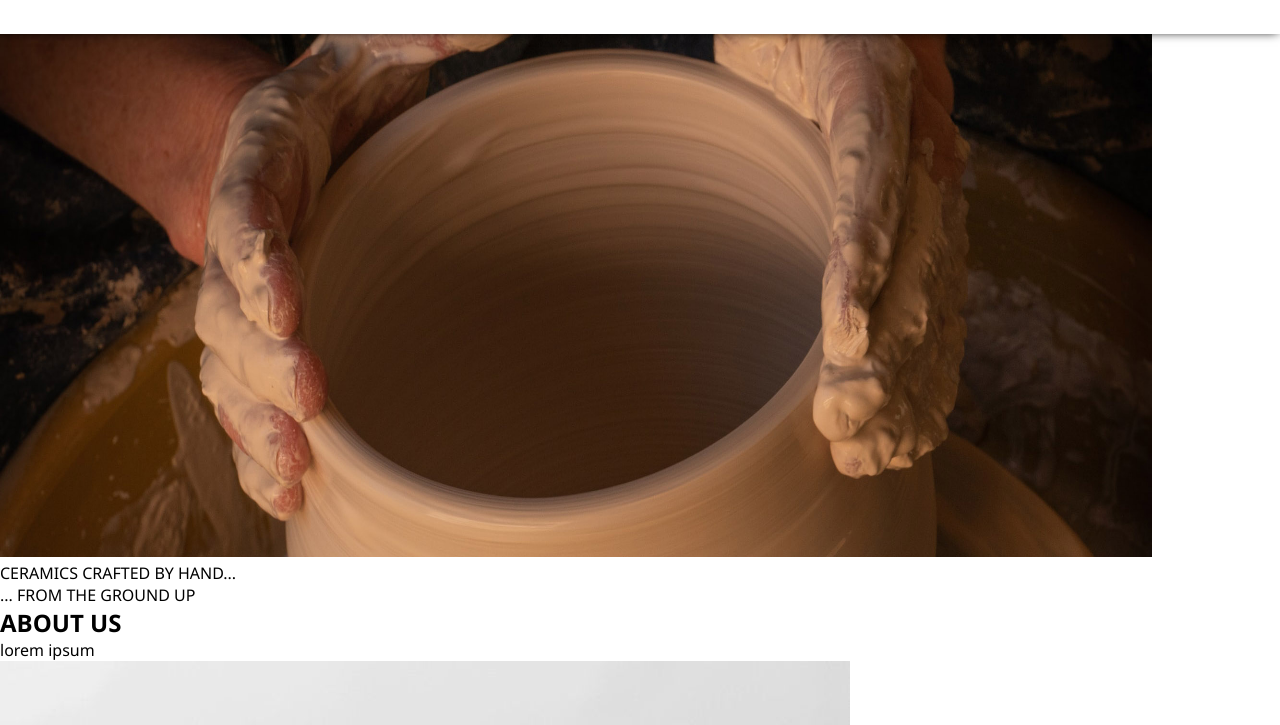
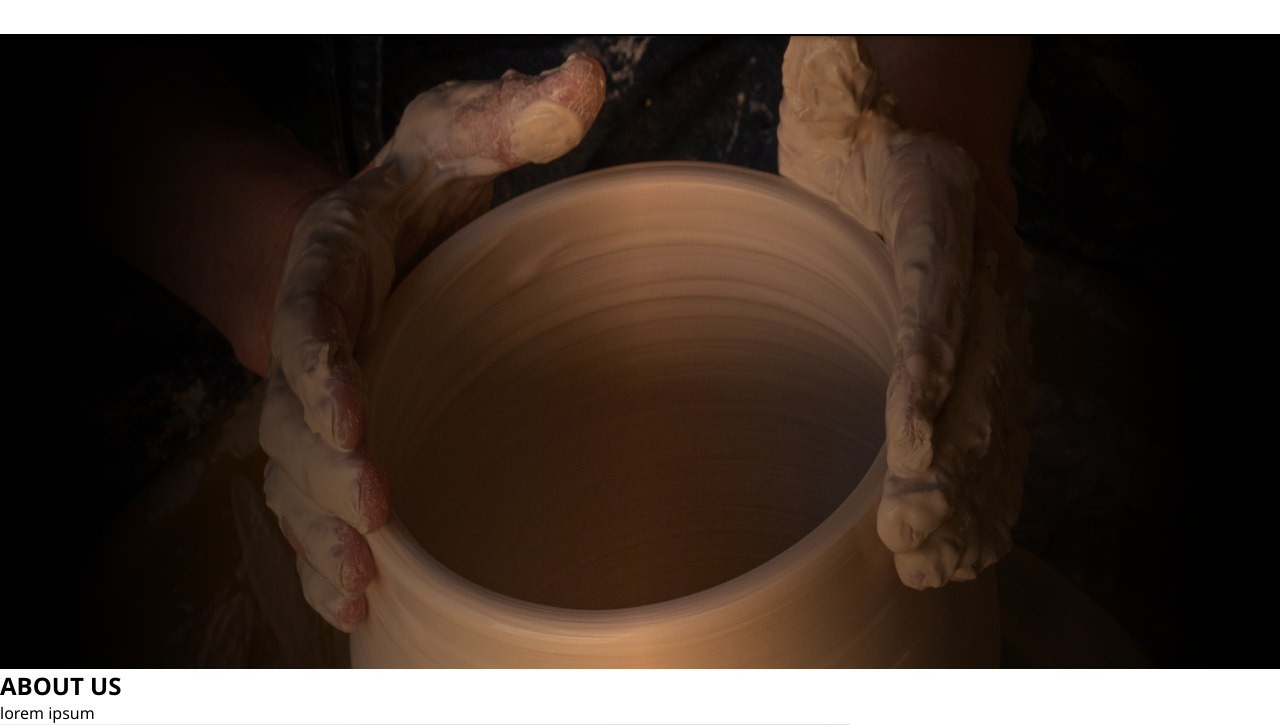
Before and after one commit to MBisovskyi/eCommerce-Web-Site, a plain HTML site: page index.html in a window 1280 px wide. Shown: the part 76-801 px from the top of the page. Drawn offline with Linux system fonts and the light colour scheme.

Commit message:
Picture of the header is set + Linear gradient applied to the picture

```diff
--- a/index.html
+++ b/index.html
@@ -26,21 +26,20 @@
               >
             </div>
           </div>
-          <div><input class="header_search_field" type="text" /></div>
+          <div>
+            <input class="header_search_field" type="text" />
+          </div>
           <span>CART (0)</span>
         </div>
       </div>
-      <section>
-        <div>
+      <div class="lower_header_container">
         <img
           class="header_pottery_picture"
           src="./assets/earl-wilcox-y3W0CzO063w-unsplash-alt.jpg"
           alt="Hands making"
         />
-          <div>CERAMICS CRAFTED BY HAND...</div>
-          <div>... FROM THE GROUND UP</div>
+        <div class="header_gradient_filter"></div>
       </div>
-      </section>
     </header>
     <main>
       <section>
--- a/styles.css
+++ b/styles.css
@@ -20,6 +20,7 @@ html {
   box-shadow: -2px -2px 10px black;
   margin-bottom: 2px;
   position: fixed;
+  z-index: 1000;
 }
 
 .inside_upper_header {
@@ -58,7 +59,27 @@ html {
   width: 292px;
 }
 
+.lower_header_container {
+  display: flex;
+  background-color: black;
+  justify-content: center;
+  padding-top: 112px;
+  height: 745px;
+}
+
 .header_pottery_picture {
   width: 90%;
   height: 633px;
 }
+
+.header_gradient_filter {
+  width: 100%;
+  height: 633px;
+  position: absolute;
+  background: linear-gradient(
+    0.25turn,
+    hsla(0, 0%, 0%, 1) 5%,
+    hsla(0, 0%, 0%, 0) 50%,
+    hsla(0, 0%, 0%, 1) 95%
+  );
+}
```
Lines whose indentation alone changed are shown as unchanged.
